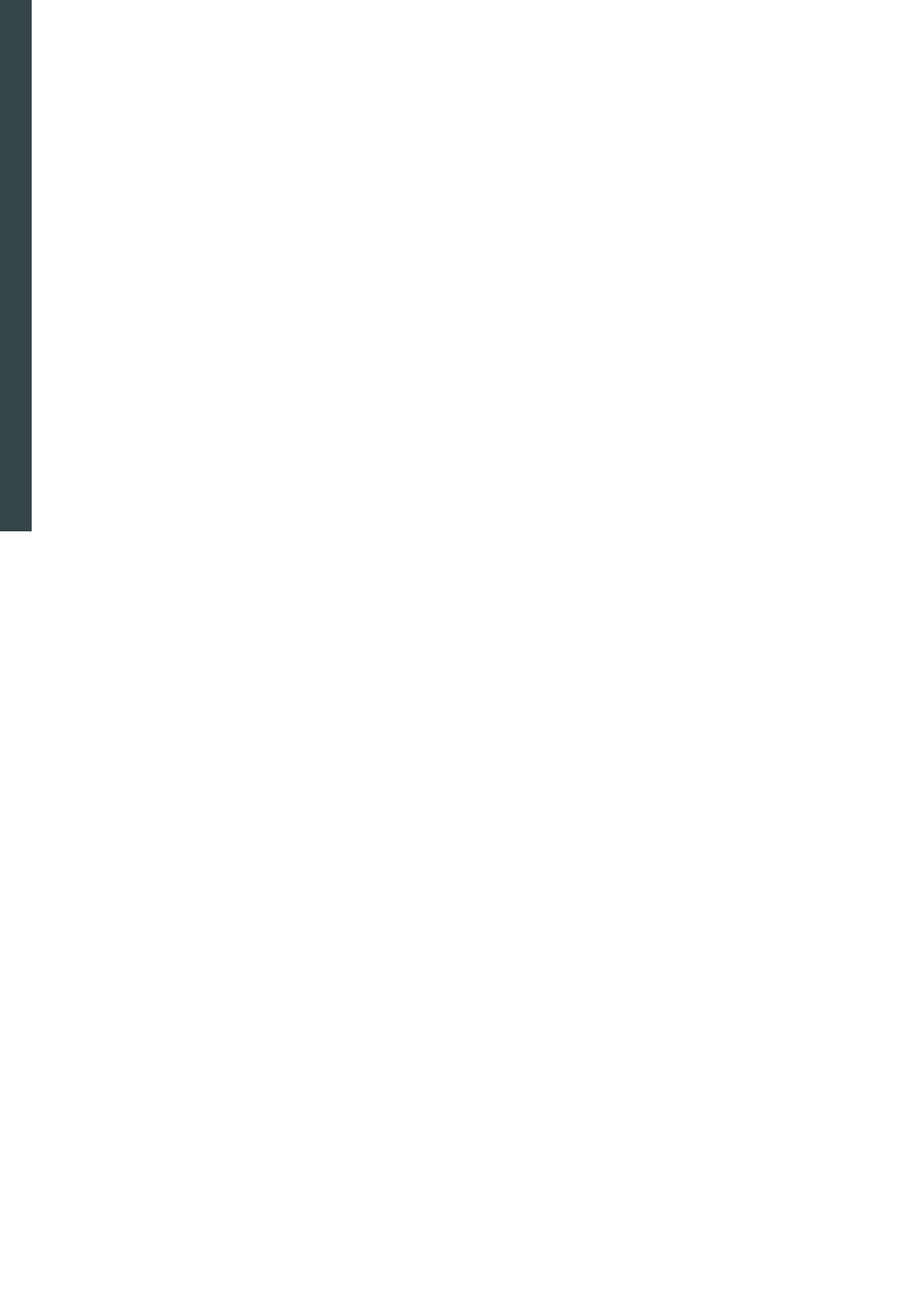
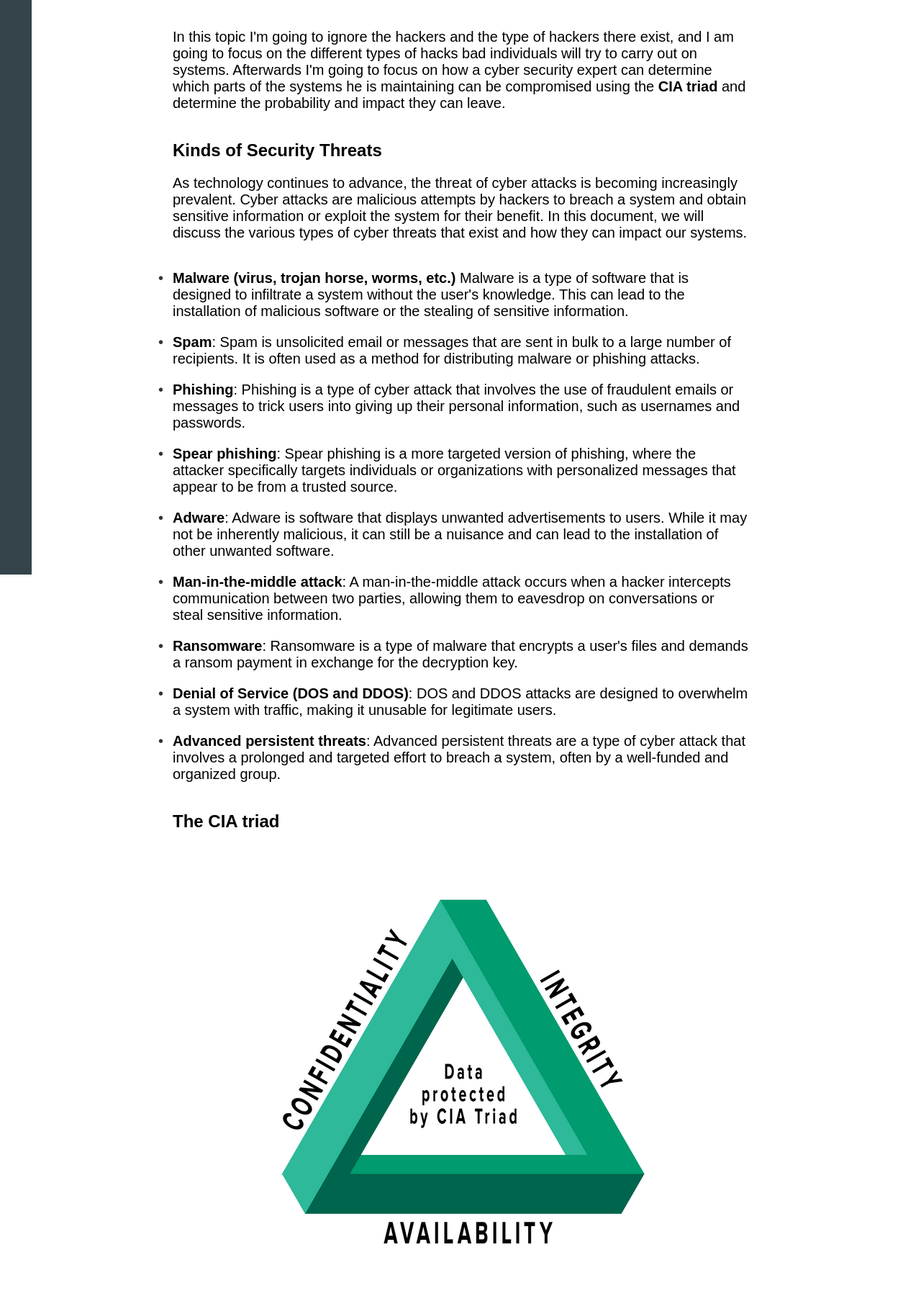
Before and after one commit to alexVpenev/ICS-BodyOfKnowledge, a PHP site: page /src/pages/threat-and-risk-analysis-pt1-cia.php in a window 1280 px wide. Shown: the part 62-1869 px from the top of the page at 72% size. Before the commit the page ends 800 px from the top, so only its background shows below. Run offline with PHP 8.4, Linux system fonts and the light colour scheme.

Commit message:
security threats topic added

```diff
--- a/src/components/navigation-pages.css
+++ b/src/components/navigation-pages.css
@@ -47,7 +47,7 @@
 
 .navbar-links li a {
   display: block;
-  color: white;
+  color: black;
   text-decoration: none;
 }
 
@@ -69,13 +69,21 @@
   height: 100%;
 }
 
-.navbar-links .subsection {
+.navbar-links .common {
+  background-color: #b7b7b8;
+
+}
+
+.navbar-links .section1 {
+  background-color: #f86762;
+}
+.navbar-links .subsection1 {
   padding-left: 35px;
-  /* Indent subsections by 20px */
+  background-color: #d99694;
 }
 
 /* Styles for subsubsections */
-.navbar-links .subsubsection {
+.navbar-links .subsubsection1 {
   padding-left: 55px;
-  /* Indent subsubsections by 40px */
+  background-color: #e6b9b8;
 }
--- a/src/components/navigation-pages.php
+++ b/src/components/navigation-pages.php
@@ -14,17 +14,23 @@
   <button class="navbar-toggle" onclick="toggleNav()">☰</button>
   <nav class="navbar-links">
     <ul>
-      <li><a href="../../index.php">Home</a></li>
-      <li><a href="../pages/introduction.php">Introduction</a></li>
-      <li><a href="../pages/versionHistory.php">Version Control</a></li>
-      <li><a href="#">Introduction into IT Security</a></li>
-      <li class="subsection"><a href="../pages/basic-hacking-and-pentesting-process.php">Basic Hacking and Pentesting Process</a></li>
-      <li class="subsection"><a href="../pages/threat-and-risk-analysis-pt1-cia.php">Threat & Risk Analysis Part 1</a></li>
-      <li><a href="#">Web Application Attack and Defense</a></li>
-      <li class="subsection"><a href="#">Install Vulnerable Web App</a></li>
-      <li class="subsection"><a href="#">Footprinting, Reconnaissance and Social Engineering</a></li>
-      <li><a href="#">Web Site Attack and Defense</a></li>
-      <li class="subsection"><a href="#">Path Traversal, (remote) File inclusion and Command Injection</a></li>
+      <li class="common"><a href="../../index.php">Home</a></li>
+      <li class="common"><a href="../pages/introduction.php">Introduction</a></li>
+      <li class="common"><a href="../pages/versionHistory.php">Version Control</a></li>
+
+      <li class="section1"><a href="#">Web Application Security</a></li>
+
+      <li class="subsection1"><a href="#">Introduction into IT Security</a></li>
+      <li class="subsubsection1"><a href="../pages/basic-hacking-and-pentesting-process.php">Basic Hacking and Pentesting Process</a></li>
+      <li class="subsubsection1"><a href="../pages/threat-and-risk-analysis-pt1-cia.php">Threat & Risk Analysis Part 1</a></li>
+
+      <li class="subsection1"><a href="#">Web Application Attack and Defense</a></li>
+      <li class="subsubsection1"><a href="#">Install Vulnerable Web App</a></li>
+      <li class="subsubsection1"><a href="#">Footprinting, Reconnaissance and Social Engineering</a></li>
+
+      <li class="subsection1"><a href="#">Web Site Attack and Defense</a></li>
+      <li class="subsubsection1"><a href="#">Path Traversal, (remote) File inclusion and Command Injection</a></li>
+
     </ul>
   </nav>
 </div>
--- a/src/pages/threat-and-risk-analysis-pt1-cia.php
+++ b/src/pages/threat-and-risk-analysis-pt1-cia.php
@@ -1,4 +1,5 @@
 <html lang="en">
+
 <head>
     <meta charset="UTF-8">
     <meta http-equiv="X-UA-Compatible" content="IE=edge">
@@ -9,10 +10,89 @@
     ?>
     <link rel="stylesheet" href="template.css">
 </head>
+
 <body>
     <header>
         <h1>Threat & Risk Analysis part 1</h1>
     </header>
+    <div class="container">
+        <p>In this topic I'm going to ignore the hackers and the type of hackers there exist, and I am going to focus on the different types of hacks
+            bad individuals will try to carry out on systems. Afterwards I'm going to focus on how a cyber security expert can determine which parts
+            of the systems he is maintaining can be compromised using the <b>CIA triad</b> and determine the probability and impact they can leave.</p>
+        <div class="subtheme">Kinds of Security Threats</div>
+        <p>
+            As technology continues to advance, the threat of cyber attacks is becoming increasingly prevalent.
+            Cyber attacks are malicious attempts by hackers to breach a system and obtain sensitive information or exploit the system for their benefit.
+            In this document, we will discuss the various types of cyber threats that exist and how they can impact our systems.
+        </p>
+
+        <div class="bullet">
+            <ul>
+                <li><b>Malware (virus, trojan horse, worms, etc.)</b> Malware is a type of software that is designed to
+                    infiltrate a system without the user's knowledge.
+                    This can lead to the installation of malicious software or the stealing of sensitive information.
+                </li>
+
+                <li><b>Spam</b>: Spam is unsolicited email or messages that are sent in bulk to a large number of recipients.
+                    It is often used as a method for distributing malware or phishing attacks.
+                </li>
+
+                <li><b>Phishing</b>: Phishing is a type of cyber attack that involves the use of fraudulent emails or
+                    messages to trick users into giving up their personal information, such as usernames and passwords.
+                </li>
+
+                <li><b>Spear phishing</b>: Spear phishing is a more targeted version of phishing, where the attacker
+                    specifically targets individuals or organizations with personalized messages that appear to be from a trusted source.
+                </li>
+
+                <li><b>Adware</b>: Adware is software that displays unwanted advertisements to users.
+                    While it may not be inherently malicious, it can still be a nuisance and can lead to the installation of other unwanted software.
+                </li>
+
+                <li><b>Man-in-the-middle attack</b>: A man-in-the-middle attack occurs when a hacker intercepts communication
+                    between two parties, allowing them to eavesdrop on conversations or steal sensitive information.
+                </li>
+
+                <li><b>Ransomware</b>: Ransomware is a type of malware that encrypts a user's files and demands a ransom payment in exchange for the decryption key.
+                </li>
+
+                <li><b>Denial of Service (DOS and DDOS)</b>: DOS and DDOS attacks are designed to overwhelm a system with traffic,
+                    making it unusable for legitimate users.
+                </li>
+
+                <li><b>Advanced persistent threats</b>: Advanced persistent threats are a type of cyber attack that involves a
+                    prolonged and targeted effort to breach a system, often by a well-funded and organized group.
+                </li>
+
+            </ul>
+
+            <div class="subtheme">The CIA triad</div>
+
+            <div class="image">
+            <img src="../assets/threat-risk-analysis-pt1/cia-triad.png" alt="cia-triad">
+            </div>
+
+
+
+
+
+
+        </div>
+
+    </div>
+
+
+
+
+
+
+
+
+
+
+
+
 
 </body>
+
 </html>
```
Also changed, not shown: src/assets/threat-risk-analysis-pt1/cia-triad.png (added).
